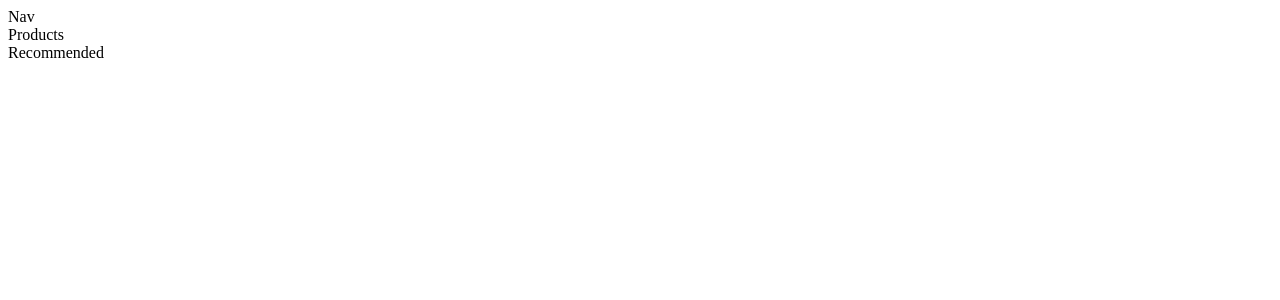
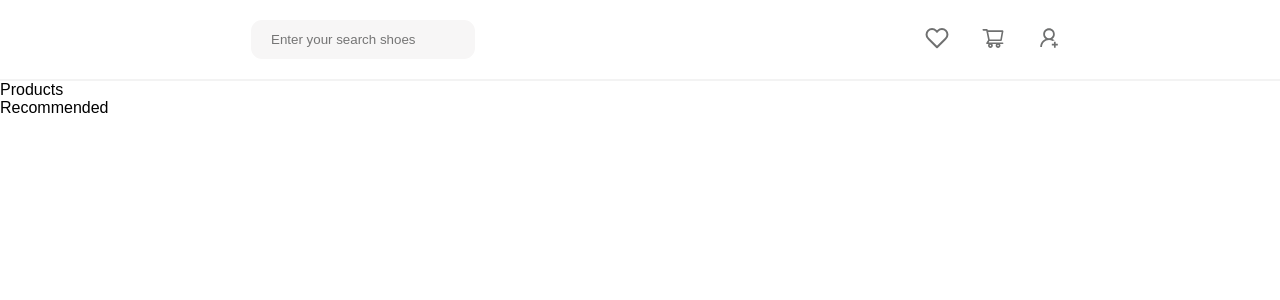
Before and after one commit to PavelRiajul/Ecommerce-Search-Filtering-System, a React (Vite) app: page / in a window 1280 px wide. Shown: the top 300 px of the page. Built offline with nearby package versions, Linux system fonts and the light colour scheme.

Commit message:
navigation-section-complete

```diff
--- a/package.json
+++ b/package.json
@@ -12,7 +12,8 @@
   "dependencies": {
     "react": "^18.2.0",
     "react-dom": "^18.2.0",
-    "react-icon": "^1.0.0"
+    "react-icon": "^1.0.0",
+    "react-icons": "^5.4.0"
   },
   "devDependencies": {
     "@types/react": "^18.2.15",
--- a/src/Navigation/Nav.css
+++ b/src/Navigation/Nav.css
@@ -0,0 +1,28 @@
+nav{
+    display: flex;
+    border-bottom: 2px solid #f3f3f3;
+    justify-content: space-around;
+    align-items: center;
+    padding: 20px;
+    z-index: 999;
+
+}
+nav .nav_container{
+    margin-left: 2rem;
+}
+.nav_container input{
+    padding: 12px 20px;
+    border: none;
+    background: #f7f6f6;
+    outline:none ;
+    margin-right: 20px;
+    border-radius: 0.7rem;
+    width: 14rem;
+    position: relative;
+}
+.nav-icons{
+    width: 1.5rem;
+    height: 1.5rem;
+    margin-left: 2rem;
+    color: rgb(111, 112, 112);
+}
--- a/src/Navigation/Nav.jsx
+++ b/src/Navigation/Nav.jsx
@@ -1,8 +1,21 @@
 
+import { FiHeart } from "react-icons/fi"
 import "./Nav.css"
+import { AiOutlineShoppingCart, AiOutlineUserAdd } from "react-icons/ai"
+
 function Nav() {
   return (
-    <div>Nav</div>
+   <nav>
+     <div className="nav_container">
+      <input className="search-input" type="text" placeholder="Enter your search shoes" />
+     </div>
+     <div className="profile-container">
+      <a href="#"><FiHeart className="nav-icons"/></a>
+      <a href="#"><AiOutlineShoppingCart className="nav-icons"/></a>
+      <a href="#"><AiOutlineUserAdd className="nav-icons"/></a>
+
+     </div>
+   </nav>
   )
 }
 
--- a/src/index.css
+++ b/src/index.css
@@ -0,0 +1,24 @@
+*{
+    margin: 0;
+    padding: 0;
+    box-sizing: border-box;
+    font-family: sans-serif;
+}
+a{
+    text-decoration: none;
+    color: rgb(97,97,97);
+}
+li{
+    list-style: none;
+}
+.btns{
+    padding: 10px 20px;
+    margin-right: 6px;
+    background: transparent;
+    border: none;
+    border: 0.6px solid #ccc;
+    border-radius: 5px;
+    color: #323232;
+    cursor: pointer;
+
+}
```
Also changed, not shown: 1 other file (tests, documents, lock files or other folders).
